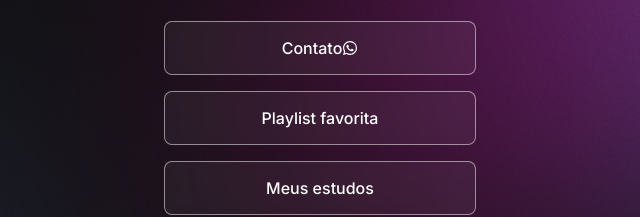
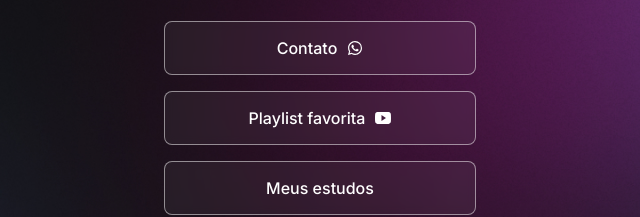
Before and after one commit to vitorlucasreal/DevLinks-Projeto-Pessoal, a plain HTML site: page index.html in a window 1280 px wide. Shown: the part 287-504 px from the top of the page, 320-960 px from the left. Drawn offline with nearby package versions, Linux system fonts and the light colour scheme.

Commit message:
adicionar ícones aos links principais

```diff
--- a/index.html
+++ b/index.html
@@ -35,21 +35,21 @@
       <ul id="list">
         <li>
           <a href="https://wa.me/5514996884968" target="_blank"
-            >Contato <ion-icon name="logo-whatsapp"></ion-icon
+            >Contato <ion-icon id="contato" name="logo-whatsapp"></ion-icon
           ></a>
         </li>
         <li>
           <a
             href="https://www.youtube.com/watch?v=Va7gnpMnaQ8&t=268s"
             target="_blank"
-            >Playlist favorita</a
+            >Playlist favorita<ion-icon id="playlist" name="logo-youtube"></ion-icon></a
           >
         </li>
         <li>
-          <a href="/under-construction.html">Meus estudos</a>
+          <a href="/under-construction.html" target="_blank">Meus estudos</a>
         </li>
         <li>
-          <a href="/under-construction.html">Meus objetivos</a>
+          <a href="/under-construction.html" target="_blank">Meus objetivos</a>
         </li>
       </ul>
 
--- a/style.css
+++ b/style.css
@@ -150,6 +150,16 @@ ul li a:hover {
   border: 1px solid var(--text-color);
 }
 
+/*ul icons */
+
+#contato {
+  padding-left: 10px;
+}
+
+#playlist {
+  padding-left: 10px;
+}
+
 /* Social Links */
 #socialLinks {
   display: flex;
```
Also changed, not shown: .github/preview.jpg (added).
